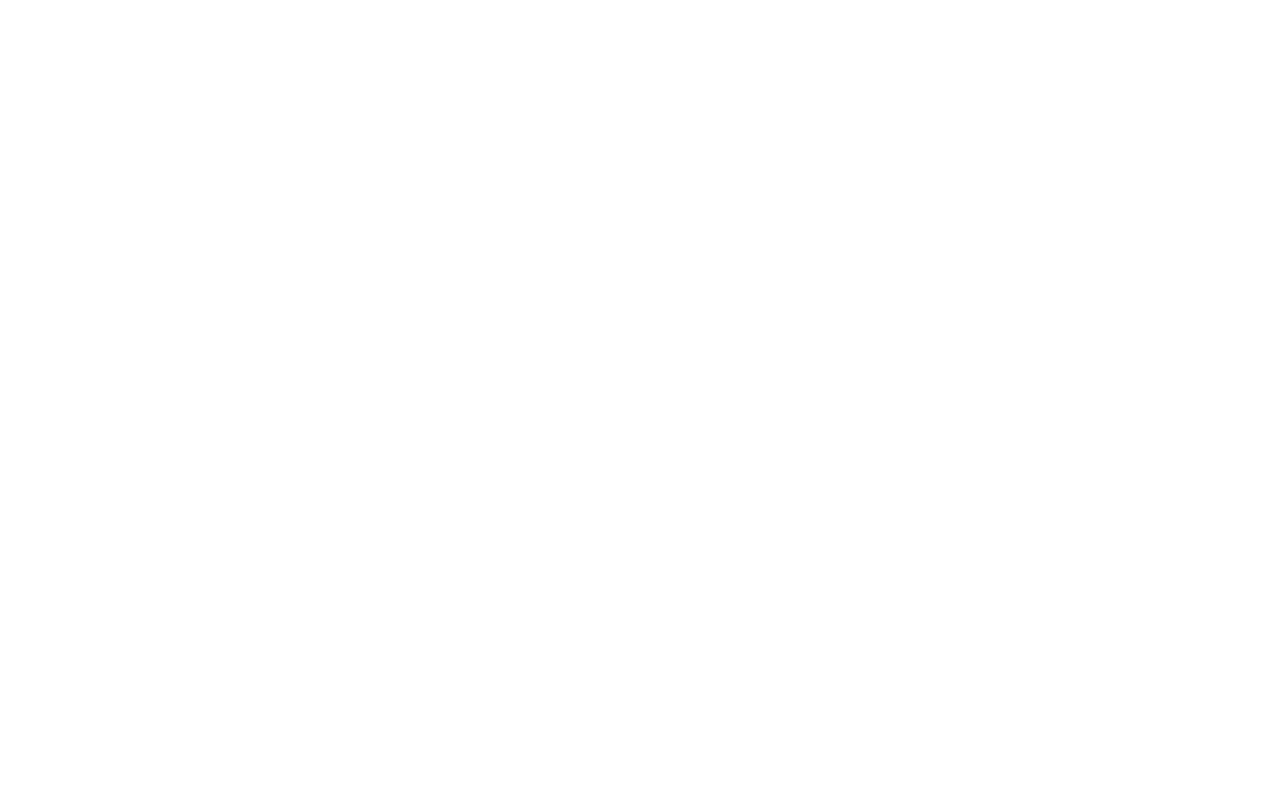
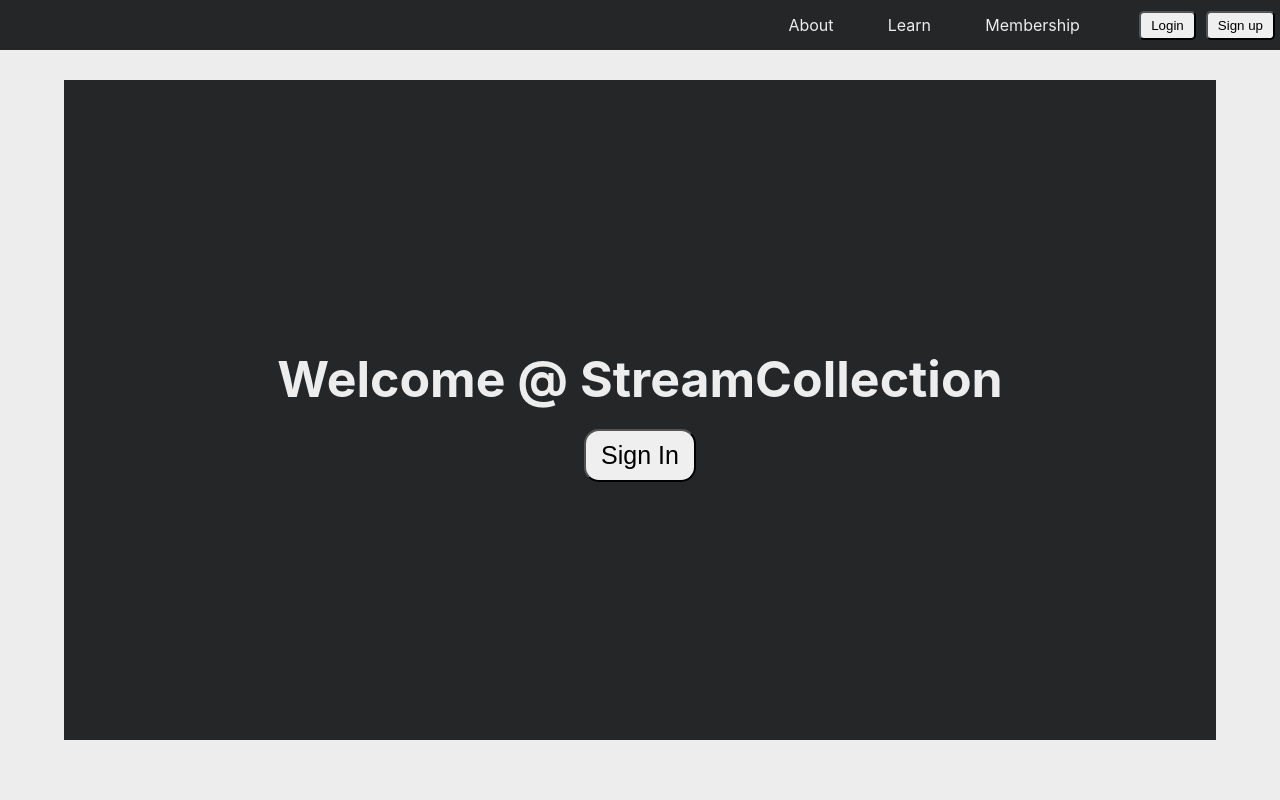
Before and after one commit to MartinKruess/streamCollection, a React (Vite) app: page / in a window 1280 px wide. Shown: the top 800 px of the page. Built offline with nearby package versions, Linux system fonts and the light colour scheme.

Commit message:
initial commit

```diff
--- a/index.html
+++ b/index.html
@@ -4,10 +4,11 @@
     <meta charset="UTF-8" />
     <link rel="icon" type="image/svg+xml" href="/src/favicon.svg" />
     <meta name="viewport" content="width=device-width, initial-scale=1.0" />
+    <script type="module" defer src="/src/main.jsx"></script>
     <title>Vite App</title>
   </head>
   <body>
     <div id="root"></div>
-    <script type="module" src="/src/main.jsx"></script>
+
   </body>
 </html>
--- a/src/App.jsx
+++ b/src/App.jsx
@@ -1,15 +1,29 @@
 import { useState } from "react";
-import logo from "./logo.svg";
 import "./App.scss";
-import { navi } from "./comps/nav";
+import { Navi } from "./comps/nav";
+
 
 function App() {
   const [count, setCount] = useState(0);
+  const [logedIn, setLogin] = useState(false)
 
   return (
-    <div className="App">
-      <navi />
-    </div>
+    <main className="App">
+      <Navi logedIn={logedIn}/>
+      <section>
+        <article id="startPanel">
+          <h1>Welcome @ StreamCollection</h1>
+          <button id="signIn">Sign In</button>
+        </article><br />
+        <article>
+          <h2>About</h2>
+          <div>
+            <img src="./assets/images/logo.svg" alt="" />
+          </div>
+        </article>
+      </section>
+
+    </main>
   );
 }
 
--- a/src/App.scss
+++ b/src/App.scss
@@ -1,42 +1,93 @@
+:root{
+  font-size: 62.5%;
+  --primary: #ededed;
+  --secondary: #242628;
+  --secondaryShaddow: #24262899;
+  --hightlight: #772321;
+  --smallSpacer: 0.5rem;
+  --normalSpacer: 1rem;
+  --bigSpacer: 1.5rem;
+}
+
+*{
+  margin: 0;
+  padding: 0;
+}
+
+h1, h2, h3, h4{
+  padding: var(--bigSpacer) var(--normalSpacer,)
+}
+
+h1{
+  color: var(--primary);
+  font-size: 5rem;
+}
+
 .App {
   text-align: center;
 }
 
-.App-logo {
-  height: 40vmin;
-  pointer-events: none;
+nav{
+  background: var(--secondary);
+  color: var(--primary);
+  width: 100%;
+  height: 5rem;
+  display: flex;
+  justify-content: end;
+  align-items: center;
 }
 
-@media (prefers-reduced-motion: no-preference) {
-  .App-logo {
-    animation: App-logo-spin infinite 20s linear;
-  }
+nav ul{
+  display: flex;
+  justify-content: space-evenly;
+  align-items: center;
+  width: 40rem;
+  list-style: none;
+  text-decoration: none;
 }
 
-.App-header {
-  background-color: #282c34;
-  min-height: 100vh;
-  display: flex;
-  flex-direction: column;
-  align-items: center;
-  justify-content: center;
-  font-size: calc(10px + 2vmin);
-  color: white;
+body{
+  background-color: var(--primary);
+  color: var(--secondary);
+  font-size: 1.6rem;
 }
 
-.App-link {
-  color: #61dafb;
+main{
+  width: 100%;
+  display: flex;
+  flex-wrap: wrap;
+  justify-content: center;
+
 }
 
-@keyframes App-logo-spin {
-  from {
-    transform: rotate(0deg);
-  }
-  to {
-    transform: rotate(360deg);
-  }
+section{
+  width: 90%;
+  margin-top: var(--smallSpacer);
+  padding: var(--normalSpacer);
 }
 
-button {
-  font-size: calc(10px + 2vmin);
+article{
+  margin-top: var(--bigSpacer);
+  padding: var(--normalSpacer);
 }
+
+#startPanel{
+  background: var(--secondary);
+  height: 80vh;
+  display: flex;
+  justify-content: center;
+  align-items: center;
+  flex-wrap: wrap;
+  flex-direction: column;
+}
+button, input{
+  margin: var(--smallSpacer);
+  padding: var(--smallSpacer) var(--normalSpacer);
+  border-radius: var(--smallSpacer);
+}
+
+#signIn{
+  font-size: 2.5rem;
+  padding: var(--normalSpacer) var(--bigSpacer);
+  border-radius: var(--bigSpacer);
+}
--- a/src/comps/nav.jsx
+++ b/src/comps/nav.jsx
@@ -1,4 +1,5 @@
-export const navi = () => {
+export const Navi = ({logedIn}) => {
+
     return (
         <nav>
             <div id="navLogo"></div>
```
Also changed, not shown: src/assets/images/favicon.svg (renamed from src/favicon.svg), src/assets/images/logo.svg (renamed from src/logo.svg).
